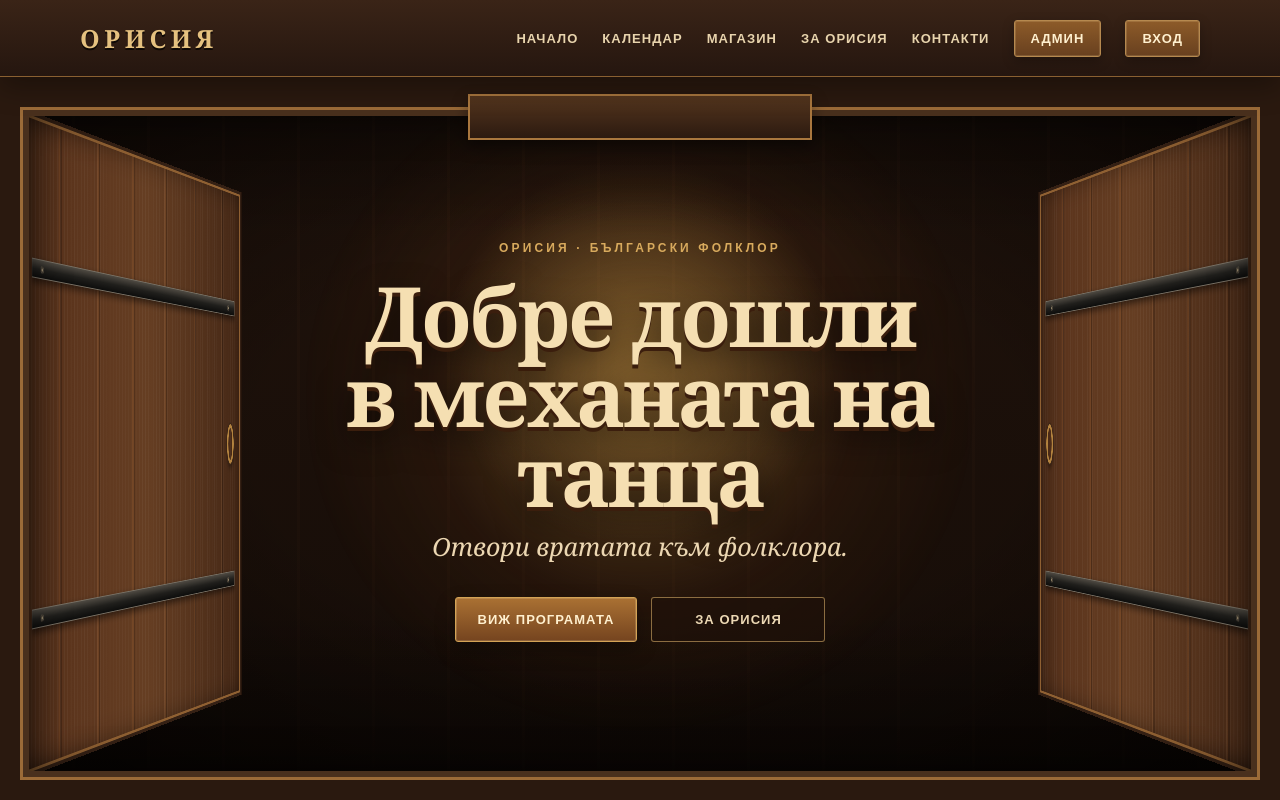
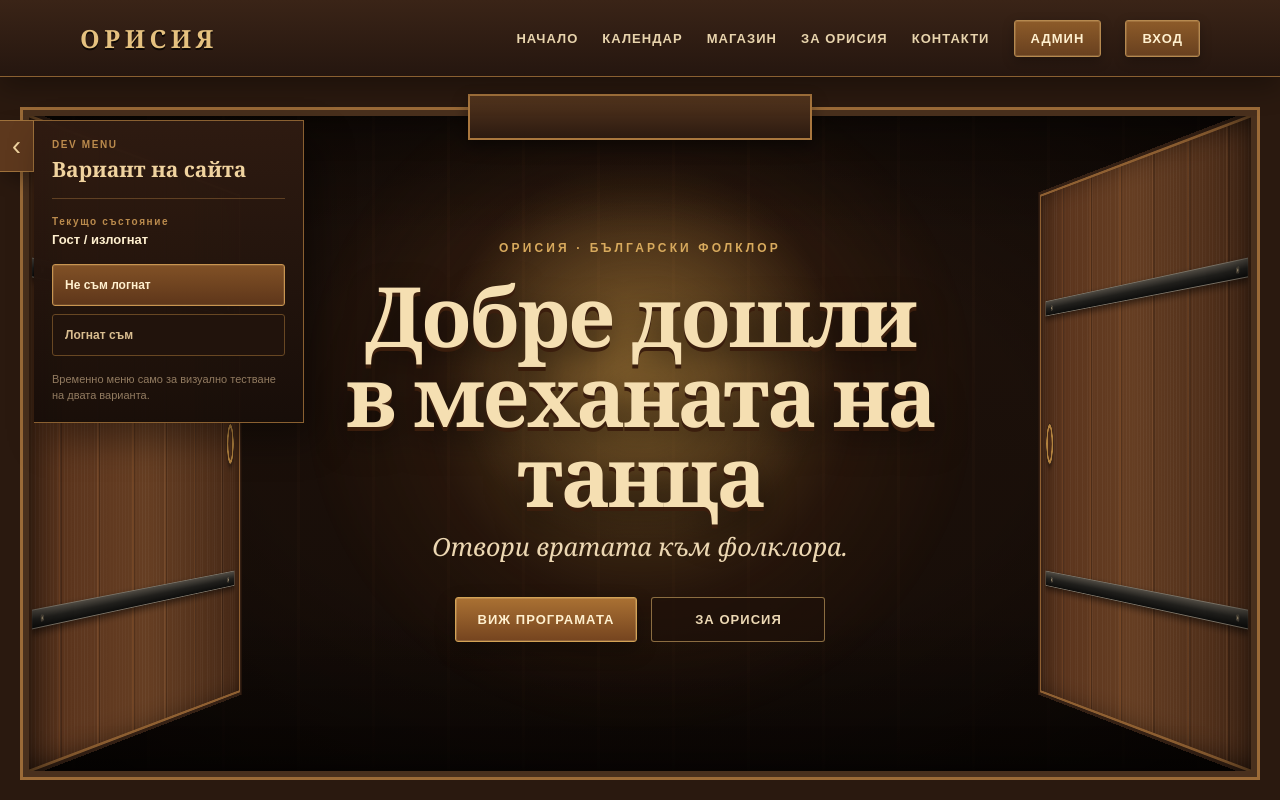
Before and after one commit to viktor132607/Orisia.Client, a Next.js app: page / in a window 1280 px wide. Shown: the top 800 px of the page. Built offline with nearby package versions, Linux system fonts and the light colour scheme.

Commit message:
Mount temporary variant menu

```diff
--- a/src/app/layout.tsx
+++ b/src/app/layout.tsx
@@ -1,6 +1,7 @@
 import "./globals.css";
 import Navbar from "../components/Navbar";
 import Footer from "../components/Footer";
+import DevVariantMenu from "../components/DevVariantMenu";
 
 export const metadata = {
   title: "ОРИСИЯ",
@@ -13,6 +14,7 @@ export default function RootLayout({ children }: { children: React.ReactNode })
       <body>
         <div className="site-shell">
           <Navbar />
+          <DevVariantMenu />
           {children}
           <Footer />
         </div>
```
